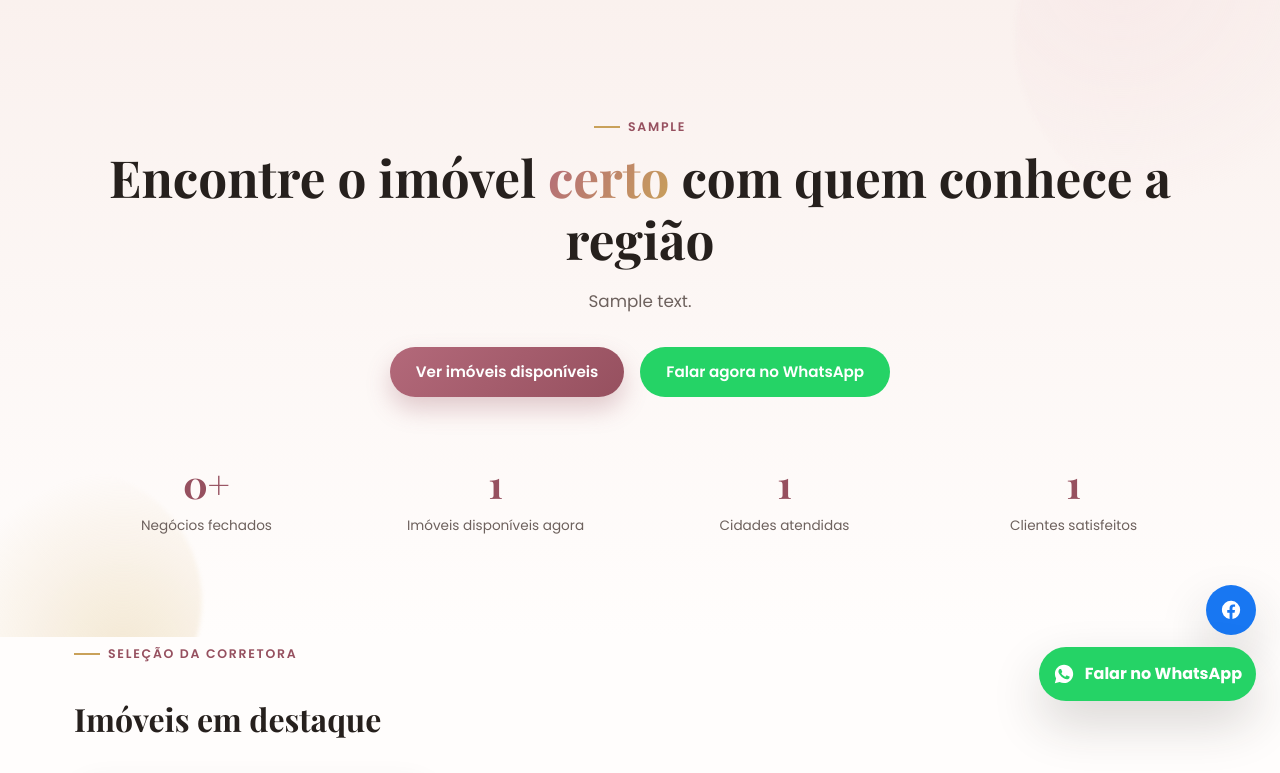
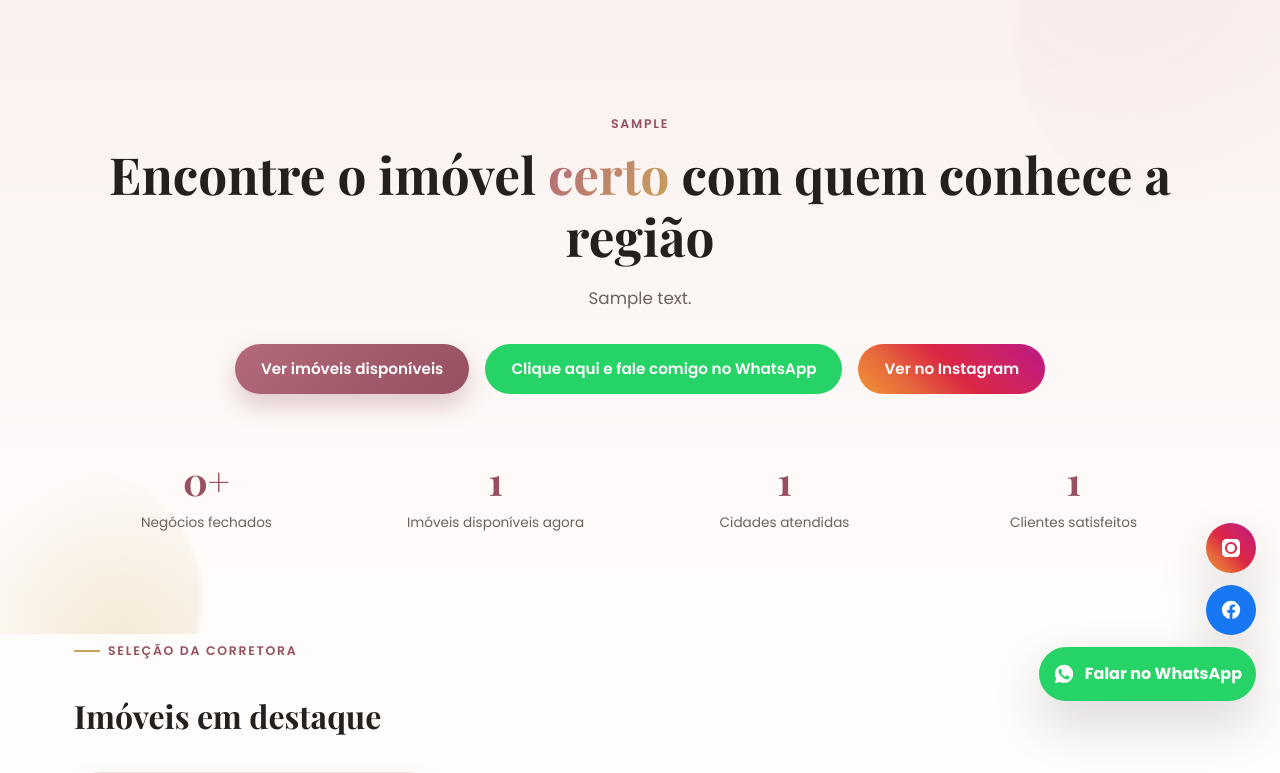
Before and after one commit to HevertonMonteiro/corretora-de-milhoes, a Django app: page / in a window 1280 px wide. Shown: the part 75-848 px from the top of the page. Run offline with Django 5.2, Linux system fonts and the light colour scheme; tables that the repository leaves empty hold one stand-in row (values such as "Sample post"); grey boxes marked "Sample" are stand-in pictures.

Commit message:
Adiciona botão de Instagram e melhora CTAs de contato na home
- Novo botão "Ver no Instagram" no hero e ícone flutuante de Instagram,
  ao lado do WhatsApp/Facebook já existentes.
- Texto do botão de WhatsApp reforça a chamada para ação.
- Remove travessão do texto padrão de bio/meta description e reescreve
  de forma mais persuasiva.
- Remove o traço decorativo antes do selo (CRECI/"Corretora independente")
  no hero, mantendo nas demais seções.

Co-Authored-By: Claude Sonnet 5 <noreply@anthropic.com>

```diff
--- a/static/css/style.css
+++ b/static/css/style.css
@@ -67,6 +67,7 @@ a { color: inherit; text-decoration: none; }
   background: var(--cor-dourado);
   display: inline-block;
 }
+.kicker-hero::before { display: none; }
 
 /* ===== Navbar ===== */
 .navbar {
@@ -199,6 +200,11 @@ a { color: inherit; text-decoration: none; }
 .btn-outline:hover { background: var(--cor-grafite); color: #fff; }
 .btn-danger { background: #b3261e; color: #fff; }
 .btn-sm { padding: 8px 16px; font-size: 0.85rem; }
+.btn-instagram {
+  background: linear-gradient(45deg, #f09433, #e6683c, #dc2743, #cc2366, #bc1888);
+  color: #fff;
+}
+.btn-instagram:hover { transform: translateY(-2px); box-shadow: 0 12px 24px rgba(188, 24, 136, 0.35); }
 
 /* ===== Hero ===== */
 .hero {
@@ -431,6 +437,9 @@ form input:focus, form select:focus, form textarea:focus { outline: none; border
 .social-float a svg { width: 22px; height: 22px; flex-shrink: 0; }
 .social-float .whatsapp-float { background: #25d366; }
 .social-float .facebook-float { background: #1877f2; }
+.social-float .instagram-float {
+  background: linear-gradient(45deg, #f09433, #e6683c, #dc2743, #cc2366, #bc1888);
+}
 
 /* ===== Footer ===== */
 footer {
--- a/templates/base.html
+++ b/templates/base.html
@@ -4,7 +4,7 @@
 <head>
   <meta charset="UTF-8">
   <meta name="viewport" content="width=device-width, initial-scale=1.0">
-  <meta name="description" content="{% block meta_description %}{{ perfil.bio|default:"Corretora de imóveis independente — vitrine de imóveis, atendimento próximo e negociação segura do primeiro contato até a entrega das chaves." }}{% endblock %}">
+  <meta name="description" content="{% block meta_description %}{{ perfil.bio|default:"Corretora de imóveis independente, com vitrine de imóveis, atendimento próximo e negociação segura do primeiro contato até a entrega das chaves." }}{% endblock %}">
   <title>{% block title %}{{ perfil.nome|default:"Corretora de Milhões" }}{% endblock %}</title>
   <meta property="og:type" content="website">
   <meta property="og:title" content="{% block og_title %}{{ perfil.nome|default:"Corretora de Milhões" }}{% endblock %}">
@@ -92,8 +92,13 @@
     </div>
   </footer>
 
-  {% if perfil.whatsapp or perfil.facebook_url %}
+  {% if perfil.whatsapp or perfil.facebook_url or perfil.instagram_url %}
   <div class="social-float">
+    {% if perfil.instagram_url %}
+      <a class="instagram-float" href="{{ perfil.instagram_url }}" target="_blank" rel="noopener" aria-label="Instagram">
+        <svg viewBox="0 0 24 24" fill="currentColor"><path d="M12 2.2c3.2 0 3.6 0 4.85.07 3.25.15 4.77 1.69 4.92 4.92.06 1.25.07 1.62.07 4.81s-.01 3.56-.07 4.81c-.15 3.23-1.66 4.77-4.92 4.92-1.25.06-1.62.07-4.85.07s-3.6 0-4.85-.07c-3.26-.15-4.77-1.7-4.92-4.92-.06-1.25-.07-1.62-.07-4.81s.01-3.56.07-4.81c.15-3.23 1.66-4.77 4.92-4.92C8.4 2.2 8.8 2.2 12 2.2zm0 3.15a6.65 6.65 0 100 13.3 6.65 6.65 0 000-13.3zm0 10.97a4.32 4.32 0 110-8.64 4.32 4.32 0 010 8.64zm6.9-11.24a1.55 1.55 0 11-3.1 0 1.55 1.55 0 013.1 0z"/></svg>
+      </a>
+    {% endif %}
     {% if perfil.facebook_url %}
       <a class="facebook-float" href="{{ perfil.facebook_url }}" target="_blank" rel="noopener" aria-label="Facebook">
         <svg viewBox="0 0 24 24" fill="currentColor"><path d="M22 12a10 10 0 10-11.56 9.88v-6.99H7.9V12h2.54V9.8c0-2.5 1.49-3.89 3.78-3.89 1.1 0 2.24.2 2.24.2v2.46h-1.26c-1.24 0-1.63.77-1.63 1.56V12h2.78l-.44 2.89h-2.34v6.99A10 10 0 0022 12z"/></svg>
--- a/templates/core/home.html
+++ b/templates/core/home.html
@@ -4,13 +4,16 @@
 {% block content %}
 <section class="hero">
   <div class="container">
-    <span class="kicker">{% if perfil.creci %}{{ perfil.creci }}{% else %}Corretora independente{% endif %}</span>
+    <span class="kicker kicker-hero">{% if perfil.creci %}{{ perfil.creci }}{% else %}Corretora independente{% endif %}</span>
     <h1>Encontre o imóvel <em>certo</em> com quem conhece a região</h1>
-    <p>{{ perfil.bio|default:"Atendimento próximo, do primeiro contato até a entrega das chaves — com transparência em cada etapa da negociação." }}</p>
+    <p>{{ perfil.bio|default:"Atendimento próximo e transparente em cada etapa da negociação, do primeiro contato até a entrega das chaves da sua nova casa." }}</p>
     <div class="hero-acoes">
       <a href="{% url 'imoveis:vitrine' %}" class="btn btn-primary">Ver imóveis disponíveis</a>
       {% if perfil.whatsapp %}
-        <a href="{{ perfil.whatsapp_link }}" target="_blank" rel="noopener" class="btn btn-whatsapp">Falar agora no WhatsApp</a>
+        <a href="{{ perfil.whatsapp_link }}" target="_blank" rel="noopener" class="btn btn-whatsapp">Clique aqui e fale comigo no WhatsApp</a>
+      {% endif %}
+      {% if perfil.instagram_url %}
+        <a href="{{ perfil.instagram_url }}" target="_blank" rel="noopener" class="btn btn-instagram">Ver no Instagram</a>
       {% endif %}
     </div>
 
```
